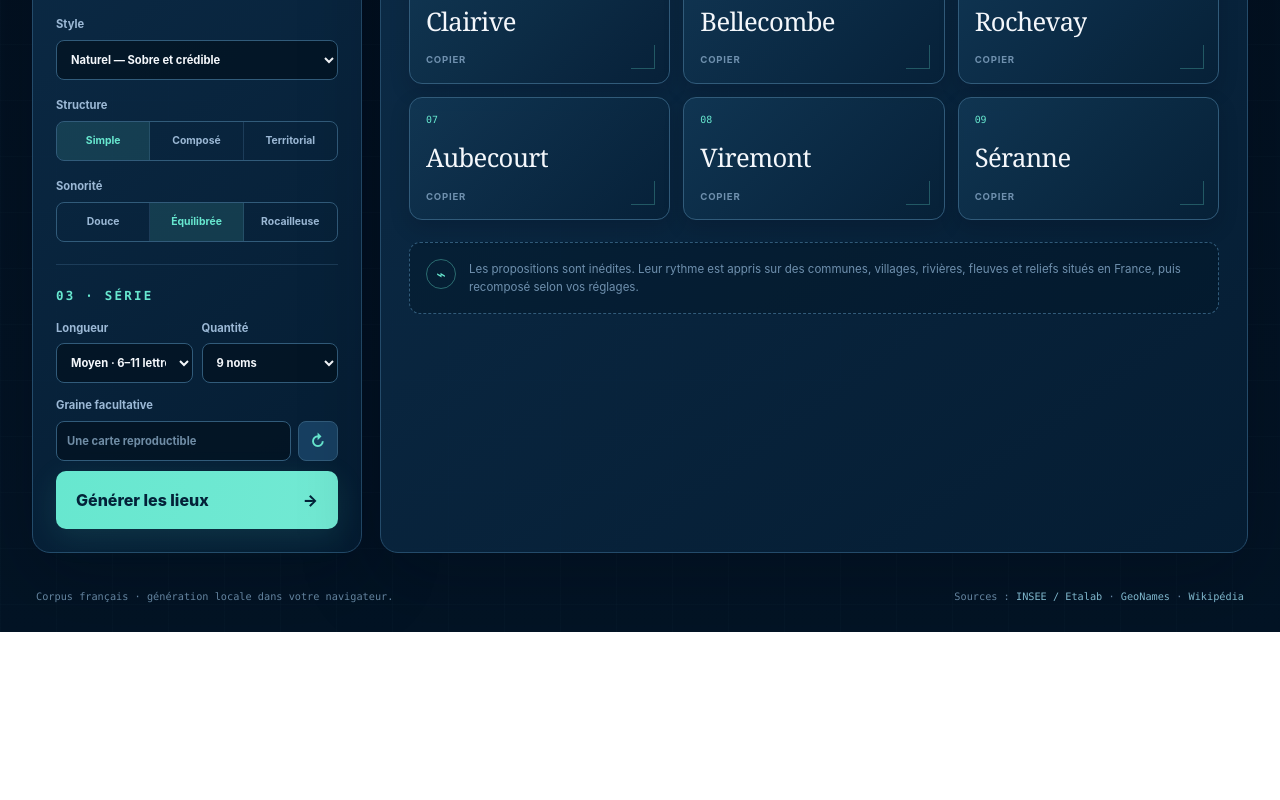
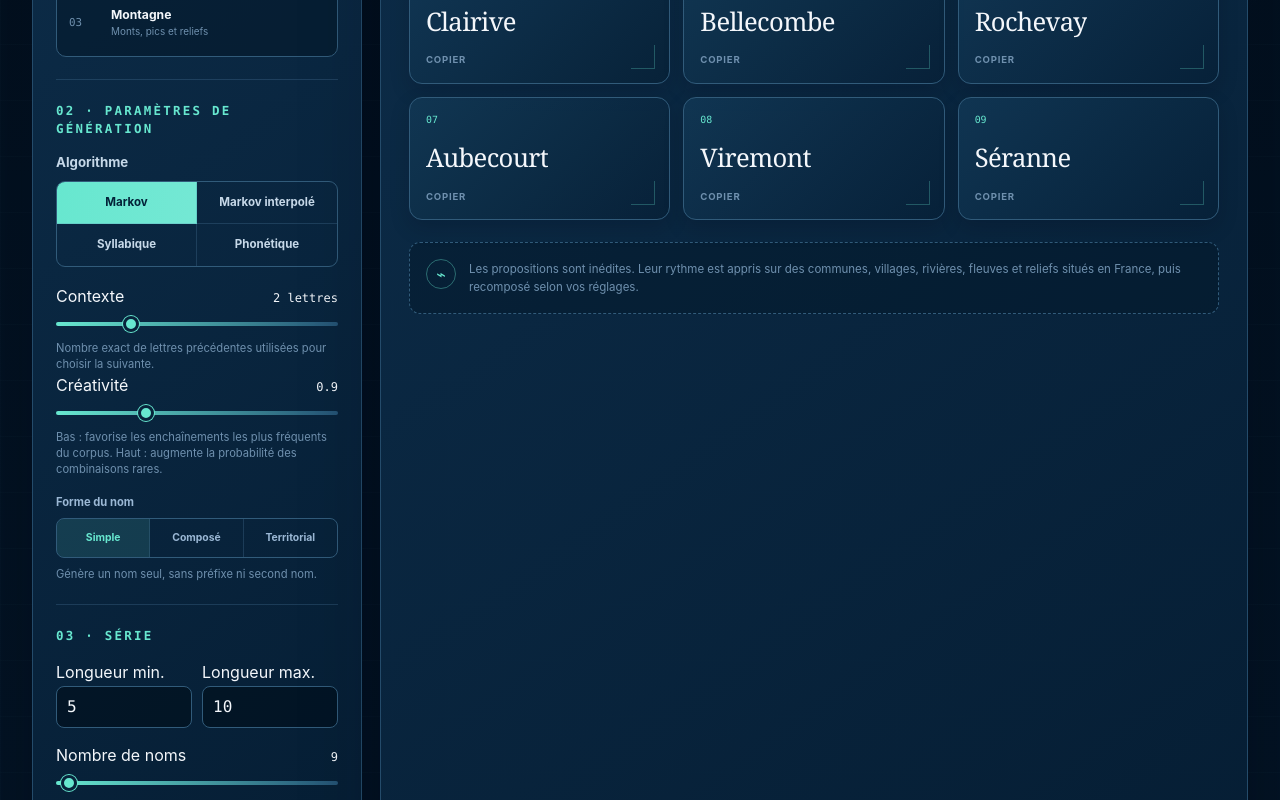
Before and after one commit to AlexandreDor/atelier-des-mots, a Next.js app: page /lieux in a window 1280 px wide. Shown: the part 740-1540 px from the top of the page. Before the commit the page ends 1372 px from the top, so only its background shows below. Built offline with nearby package versions, Linux system fonts and the light colour scheme.

Commit message:
Clarifie les réglages du générateur de lieux

```diff
--- a/app/lieux/page.tsx
+++ b/app/lieux/page.tsx
@@ -4,17 +4,16 @@ import Link from "next/link";
 import { useMemo, useState } from "react";
 import placeDictionaryData from "../data/place-dictionaries.json";
 import {
+  Algorithm,
   GeneratorConfig,
   WeightedSource,
   generateBatch,
   prepareModel,
 } from "../generator";
 
+type PlaceLanguage = "fr";
 type PlaceType = "settlement" | "water" | "mountain";
-type PlaceStyle = "natural" | "heritage" | "legendary";
 type PlaceStructure = "simple" | "compound" | "territorial";
-type PlaceSound = "soft" | "balanced" | "rugged";
-type PlaceLength = "short" | "medium" | "long";
 
 type Dictionary = {
   id: string;
@@ -23,6 +22,18 @@ type Dictionary = {
 };
 
 const PLACE_DICTIONARIES = placeDictionaryData as Dictionary[];
+
+const LANGUAGE_OPTIONS: {
+  id: PlaceLanguage;
+  label: string;
+  detail: string;
+}[] = [
+  {
+    id: "fr",
+    label: "Français",
+    detail: "Noms en français · lieux situés en France",
+  },
+];
 
 const TYPE_OPTIONS: {
   id: PlaceType;
@@ -50,29 +61,27 @@ const TYPE_OPTIONS: {
   },
 ];
 
-const STYLE_OPTIONS: { id: PlaceStyle; label: string; help: string }[] = [
-  { id: "natural", label: "Naturel", help: "Sobre et crédible" },
-  { id: "heritage", label: "Patrimonial", help: "Ancien et régional" },
-  { id: "legendary", label: "Légendaire", help: "Évocateur, sans quitter le français" },
+const STRUCTURE_OPTIONS: {
+  id: PlaceStructure;
+  label: string;
+  help: string;
+}[] = [
+  {
+    id: "simple",
+    label: "Simple",
+    help: "Génère un nom seul, sans préfixe ni second nom.",
+  },
+  {
+    id: "compound",
+    label: "Composé",
+    help: "Ajoute une forme française adaptée au lieu, comme « Mont », « Val » ou « Rivière de ».",
+  },
+  {
+    id: "territorial",
+    label: "Territorial",
+    help: "Associe deux noms avec une liaison géographique, comme « sur », « de » ou un trait d’union.",
+  },
 ];
-
-const STRUCTURE_OPTIONS: { id: PlaceStructure; label: string }[] = [
-  { id: "simple", label: "Simple" },
-  { id: "compound", label: "Composé" },
-  { id: "territorial", label: "Territorial" },
-];
-
-const SOUND_OPTIONS: { id: PlaceSound; label: string }[] = [
-  { id: "soft", label: "Douce" },
-  { id: "balanced", label: "Équilibrée" },
-  { id: "rugged", label: "Rocailleuse" },
-];
-
-const LENGTHS: Record<PlaceLength, { min: number; max: number; label: string }> = {
-  short: { min: 4, max: 7, label: "Court" },
-  medium: { min: 6, max: 11, label: "Moyen" },
-  long: { min: 9, max: 15, label: "Long" },
-};
 
 const INITIAL_RESULTS = [
   "Valebrune",
@@ -93,6 +102,10 @@ function createSeed() {
     return `carte-${values[0].toString(36)}-${values[1].toString(36)}`;
   }
   return `carte-${Date.now().toString(36)}`;
+}
+
+function normalizeGenerationCount(value: number) {
+  return Math.min(300, Math.max(3, Math.round(value / 3) * 3));
 }
 
 function seededRandom(seed: string) {
@@ -131,22 +144,17 @@ function dictionary(id: string, weight = 1): WeightedSource {
   return { ...source, weight };
 }
 
-function sourcesFor(type: PlaceType, style: PlaceStyle) {
+function sourcesFor(type: PlaceType) {
   if (type === "settlement") {
-    return style === "heritage"
-      ? [
-          dictionary("fr-lieux-villages", 1.5),
-          dictionary("fr-lieux-villes", 0.6),
-        ]
-      : [
-          dictionary("fr-lieux-villes", style === "legendary" ? 0.8 : 1.2),
-          dictionary("fr-lieux-villages", 1),
-        ];
+    return [
+      dictionary("fr-lieux-villes", 1.2),
+      dictionary("fr-lieux-villages", 1),
+    ];
   }
   if (type === "water") {
     return [
-      dictionary("fr-lieux-rivieres", style === "natural" ? 1.3 : 1),
-      dictionary("fr-lieux-fleuves", style === "heritage" ? 1.2 : 0.8),
+      dictionary("fr-lieux-rivieres", 1.3),
+      dictionary("fr-lieux-fleuves", 0.8),
     ];
   }
   return [dictionary("fr-lieux-montagnes")];
@@ -156,7 +164,6 @@ function formatPlaceName(
   core: string,
   companion: string,
   type: PlaceType,
-  style: PlaceStyle,
   structure: PlaceStructure,
   random: () => number,
 ) {
@@ -167,12 +174,17 @@ function formatPlaceName(
 
   if (type === "settlement") {
     if (structure === "compound") {
-      const prefixes =
-        style === "legendary"
-          ? ["Belle", "Clair", "Haut", "Roche", "Val"]
-          : style === "heritage"
-            ? ["Saint", "Sainte", "Mont", "Château", "Villiers"]
-            : ["Bel", "Val", "Mont", "Bois", "Font"];
+      const prefixes = [
+        "Bel",
+        "Belle",
+        "Bois",
+        "Font",
+        "Mont",
+        "Roche",
+        "Saint",
+        "Sainte",
+        "Val",
+      ];
       return `${pick(prefixes, random)}-${first}`;
     }
     const links = [
@@ -186,24 +198,32 @@ function formatPlaceName(
 
   if (type === "water") {
     if (structure === "compound") {
-      const forms =
-        style === "heritage"
-          ? ["Gave de", "Bief de", "Rivière de", "Ruisseau de"]
-          : style === "legendary"
-            ? ["Eaux de", "Torrent de", "Grande", "Sombre"]
-            : ["Rivière de", "Ruisseau de", "Bras de", "Cours de"];
+      const forms = [
+        "Bief de",
+        "Bras de",
+        "Gave de",
+        "Rivière de",
+        "Ruisseau de",
+        "Torrent de",
+      ];
       return `${pick(forms, random)} ${first}`;
     }
     return `${first} de ${second}`;
   }
 
   if (structure === "compound") {
-    const forms =
-      style === "legendary"
-        ? ["Dent de", "Aiguille de", "Roc de", "Cime de"]
-        : style === "heritage"
-          ? ["Mont", "Puy", "Pic de", "Pointe de"]
-          : ["Mont", "Pic de", "Sommet de", "Crêt de"];
+    const forms = [
+      "Aiguille de",
+      "Cime de",
+      "Crêt de",
+      "Dent de",
+      "Mont",
+      "Pic de",
+      "Pointe de",
+      "Puy",
+      "Roc de",
+      "Sommet de",
+    ];
     return `${pick(forms, random)} ${first}`;
   }
   return `${first}-${second}`;
@@ -211,33 +231,35 @@ function formatPlaceName(
 
 function buildNames({
   type,
-  style,
   structure,
-  sound,
-  length,
+  algorithm,
+  order,
+  temperature,
+  interpolation,
+  minLength,
+  maxLength,
   count,
   seed,
 }: {
   type: PlaceType;
-  style: PlaceStyle;
   structure: PlaceStructure;
-  sound: PlaceSound;
-  length: PlaceLength;
+  algorithm: Algorithm;
+  order: number;
+  temperature: number;
+  interpolation: number;
+  minLength: number;
+  maxLength: number;
   count: number;
   seed: string;
 }) {
-  const lengthRange = LENGTHS[length];
-  const temperature =
-    sound === "soft" ? 0.72 : sound === "rugged" ? 1.12 : 0.9;
-  const order = sound === "rugged" ? 2 : 3;
   const config: GeneratorConfig = {
-    algorithm: sound === "soft" ? "phonetic" : "interpolated",
+    algorithm,
     order,
     temperature,
-    interpolation: style === "natural" ? 0.78 : 0.62,
-    minLength: lengthRange.min,
-    maxLength: lengthRange.max,
-    count: Math.max(36, count * 4),
+    interpolation,
+    minLength,
+    maxLength,
+    count: Math.max(36, Math.min(1200, count * 4)),
     seed,
     constraints: {
       startsWith: "",
@@ -247,10 +269,14 @@ function buildNames({
       allowDictionaryWords: false,
     },
   };
-  const model = prepareModel(sourcesFor(type, style), config);
+  const model = prepareModel(sourcesFor(type), config);
   const cores = generateBatch(model, config);
-  const random = seededRandom(`${seed}:${type}:${style}:${structure}:${sound}`);
+  const random = seededRandom(
+    `${seed}:${type}:${structure}:${algorithm}:${order}:${temperature}:${interpolation}`,
+  );
   const names = new Set<string>();
+
+  if (cores.length === 0) return [];
 
   for (let index = 0; index < cores.length && names.size < count; index += 1) {
     const companion = cores[(index + 5) % cores.length] ?? cores[0];
@@ -259,7 +285,6 @@ function buildNames({
         cores[index],
         companion,
         type,
-        style,
         structure,
         random,
       ),
@@ -269,14 +294,19 @@ function buildNames({
 }
 
 export default function PlacesPage() {
+  const [language, setLanguage] = useState<PlaceLanguage>("fr");
   const [type, setType] = useState<PlaceType>("settlement");
-  const [style, setStyle] = useState<PlaceStyle>("natural");
   const [structure, setStructure] = useState<PlaceStructure>("simple");
-  const [sound, setSound] = useState<PlaceSound>("balanced");
-  const [length, setLength] = useState<PlaceLength>("medium");
+  const [algorithm, setAlgorithm] = useState<Algorithm>("markov");
+  const [order, setOrder] = useState(2);
+  const [temperature, setTemperature] = useState(0.9);
+  const [interpolation, setInterpolation] = useState(0.7);
+  const [minLength, setMinLength] = useState(5);
+  const [maxLength, setMaxLength] = useState(10);
   const [count, setCount] = useState(9);
   const [seed, setSeed] = useState("");
   const [lastSeed, setLastSeed] = useState("");
+  const [seedCopied, setSeedCopied] = useState(false);
   const [results, setResults] = useState(INITIAL_RESULTS);
   const [copiedName, setCopiedName] = useState<string | null>(null);
   const selectedType = useMemo(
@@ -285,12 +315,15 @@ export default function PlacesPage() {
   );
   const corpusSize = useMemo(
     () =>
-      sourcesFor(type, style).reduce(
+      sourcesFor(type).reduce(
         (total, source) => total + source.words.length,
         0,
       ),
-    [type, style],
+    [type],
   );
+  const selectedStructure =
+    STRUCTURE_OPTIONS.find((option) => option.id === structure) ??
+    STRUCTURE_OPTIONS[0];
 
   function generate() {
     const resolvedSeed = seed.trim() || createSeed();
@@ -298,10 +331,13 @@ export default function PlacesPage() {
     setResults(
       buildNames({
         type,
-        style,
         structure,
-        sound,
-        length,
+        algorithm,
+        order,
+        temperature,
+        interpolation,
+        minLength,
+        maxLength,
         count,
         seed: resolvedSeed,
       }),
@@ -321,14 +357,37 @@ export default function PlacesPage() {
     }
   }
 
+  async function copyLastSeed() {
+    if (!lastSeed) return;
+    try {
+      await navigator.clipboard.writeText(lastSeed);
+      setSeedCopied(true);
+      window.setTimeout(() => setSeedCopied(false), 1800);
+    } catch {
+      setSeedCopied(false);
+    }
+  }
+
   function randomize() {
     const random = seededRandom(createSeed());
+    const nextAlgorithm = pick<Algorithm>(
+      ["markov", "interpolated", "syllabic", "phonetic"],
+      random,
+    );
+    const nextMinimum = pick([3, 4, 5, 6, 7], random);
     setType(pick(TYPE_OPTIONS, random).id);
-    setStyle(pick(STYLE_OPTIONS, random).id);
     setStructure(pick(STRUCTURE_OPTIONS, random).id);
-    setSound(pick(SOUND_OPTIONS, random).id);
-    setLength(pick(Object.keys(LENGTHS) as PlaceLength[], random));
-    setCount(pick([6, 9, 12], random));
+    setAlgorithm(nextAlgorithm);
+    setOrder(
+      nextAlgorithm === "syllabic"
+        ? 2
+        : Math.floor(random() * (nextAlgorithm === "phonetic" ? 3 : 5)) + 1,
+    );
+    setTemperature(Number((0.5 + random() * 1.3).toFixed(1)));
+    setInterpolation(Number((0.15 + random() * 0.8).toFixed(2)));
+    setMinLength(nextMinimum);
+    setMaxLength(Math.min(20, nextMinimum + pick([3, 4, 5, 6, 7], random)));
+    setCount(pick([6, 9, 12, 18, 30], random));
     setSeed("");
   }
 
@@ -367,9 +426,31 @@ export default function PlacesPage() {
           <aside className="places-controls">
             <div className="places-control-section">
               <div className="places-section-heading">
-                <span className="section-index">01 · Nature du lieu</span>
+                <span className="section-index">01 · Source</span>
                 <strong>{corpusSize.toLocaleString("fr-FR")} sources</strong>
               </div>
+              <label className="places-field places-language">
+                <span>Langue</span>
+                <select
+                  value={language}
+                  onChange={(event) =>
+                    setLanguage(event.target.value as PlaceLanguage)
+                  }
+                >
+                  {LANGUAGE_OPTIONS.map((option) => (
+                    <option value={option.id} key={option.id}>
+                      {option.label}
+                    </option>
+                  ))}
+                </select>
+                <small>
+                  {
+                    LANGUAGE_OPTIONS.find((option) => option.id === language)
+                      ?.detail
+                  }
+                </small>
+              </label>
+              <span className="places-label">Nature du lieu</span>
               <div className="place-type-grid" role="radiogroup" aria-label="Type de lieu">
                 {TYPE_OPTIONS.map((option) => (
                   <button
@@ -388,23 +469,132 @@ export default function PlacesPage() {
               </div>
             </div>
 
-            <div className="places-control-section places-settings">
-              <span className="section-index">02 · Caractère</span>
-              <label className="places-field">
-                <span>Style</span>
-                <select
-                  value={style}
-                  onChange={(event) => setStyle(event.target.value as PlaceStyle)}
+            <div className="places-control-section places-model-settings">
+              <span className="section-index">02 · Paramètres de génération</span>
+              <span className="field-label">Algorithme</span>
+              <div className="segmented" role="group" aria-label="Algorithme">
+                <button
+                  type="button"
+                  className={algorithm === "markov" ? "active" : ""}
+                  onClick={() => setAlgorithm("markov")}
+                  aria-pressed={algorithm === "markov"}
                 >
-                  {STYLE_OPTIONS.map((option) => (
-                    <option value={option.id} key={option.id}>
-                      {option.label} — {option.help}
-                    </option>
-                  ))}
-                </select>
-              </label>
-              <span className="places-label">Structure</span>
-              <div className="places-segmented" role="group" aria-label="Structure">
+                  Markov
+                </button>
+                <button
+                  type="button"
+                  className={algorithm === "interpolated" ? "active" : ""}
+                  onClick={() => setAlgorithm("interpolated")}
+                  aria-pressed={algorithm === "interpolated"}
+                >
+                  Markov interpolé
+                </button>
+                <button
+                  type="button"
+                  className={algorithm === "syllabic" ? "active" : ""}
+                  onClick={() => setAlgorithm("syllabic")}
+                  aria-pressed={algorithm === "syllabic"}
+                >
+                  Syllabique
+                </button>
+                <button
+                  type="button"
+                  className={algorithm === "phonetic" ? "active" : ""}
+                  onClick={() => {
+                    setAlgorithm("phonetic");
+                    setOrder((current) => Math.min(current, 3));
+                  }}
+                  aria-pressed={algorithm === "phonetic"}
+                >
+                  Phonétique
+                </button>
+              </div>
+
+              <div className={algorithm === "syllabic" ? "muted-control" : ""}>
+                <div className="label-row">
+                  <label htmlFor="places-order">
+                    {algorithm === "phonetic"
+                      ? "Contexte phonétique"
+                      : "Contexte"}
+                  </label>
+                  <output htmlFor="places-order">
+                    {order} {algorithm === "phonetic" ? "son" : "lettre"}
+                    {order > 1 ? "s" : ""}
+                  </output>
+                </div>
+                <input
+                  id="places-order"
+                  type="range"
+                  min="1"
+                  max={algorithm === "phonetic" ? "3" : "5"}
+                  step="1"
+                  value={order}
+                  disabled={algorithm === "syllabic"}
+                  onChange={(event) => setOrder(Number(event.target.value))}
+                />
+                <p className="field-help">
+                  {algorithm === "phonetic"
+                    ? "Nombre de groupes sonores précédents utilisés pour choisir le suivant."
+                    : algorithm === "syllabic"
+                      ? "L’algorithme syllabique alterne directement voyelles et consonnes ; le contexte ne s’applique pas."
+                      : algorithm === "interpolated"
+                        ? "Nombre maximal de lettres précédentes prises en compte ; les contextes plus courts restent utilisés en secours."
+                        : "Nombre exact de lettres précédentes utilisées pour choisir la suivante."}
+                </p>
+              </div>
+
+              {algorithm === "interpolated" && (
+                <>
+                  <div className="label-row">
+                    <label htmlFor="places-interpolation">
+                      Fidélité au contexte long
+                    </label>
+                    <output htmlFor="places-interpolation">
+                      {Math.round(interpolation * 100)}%
+                    </output>
+                  </div>
+                  <input
+                    id="places-interpolation"
+                    type="range"
+                    min="0.15"
+                    max="0.95"
+                    step="0.05"
+                    value={interpolation}
+                    onChange={(event) =>
+                      setInterpolation(Number(event.target.value))
+                    }
+                  />
+                  <p className="field-help">
+                    Haut : reproduit davantage les longs enchaînements du
+                    corpus. Bas : mélange davantage les contextes courts.
+                  </p>
+                </>
+              )}
+
+              <div className="label-row">
+                <label htmlFor="places-temperature">Créativité</label>
+                <output htmlFor="places-temperature">
+                  {temperature.toFixed(1)}
+                </output>
+              </div>
+              <input
+                id="places-temperature"
+                type="range"
+                min="0.5"
+                max="1.8"
+                step="0.1"
+                value={temperature}
+                onChange={(event) =>
+                  setTemperature(Number(event.target.value))
+                }
+              />
+              <p className="field-help">
+                Bas : favorise les enchaînements les plus fréquents du corpus.
+                Haut : augmente la probabilité des combinaisons rares.
+              </p>
+
+              <span className="places-label">Forme du nom</span>
+              <div className="places-segmented" role="group" aria-label="Forme du nom">
                 {STRUCTURE_OPTIONS.map((option) => (
                   <button
                     type="button"
@@ -417,60 +607,68 @@ export default function PlacesPage() {
                   </button>
                 ))}
               </div>
-              <span className="places-label">Sonorité</span>
-              <div className="places-segmented" role="group" aria-label="Sonorité">
-                {SOUND_OPTIONS.map((option) => (
-                  <button
-                    type="button"
-                    className={sound === option.id ? "is-active" : ""}
-                    onClick={() => setSound(option.id)}
-                    aria-pressed={sound === option.id}
-                    key={option.id}
-                  >
-                    {option.label}
-                  </button>
-                ))}
-              </div>
+              <p className="field-help">{selectedStructure.help}</p>
             </div>
 
             <div className="places-control-section">
               <span className="section-index">03 · Série</span>
-              <div className="places-series-grid">
-                <label className="places-field">
-                  <span>Longueur</span>
-                  <select
-                    value={length}
+              <div className="length-grid">
+                <label>
+                  Longueur min.
+                  <input
+                    type="number"
+                    min="2"
+                    max={maxLength}
+                    value={minLength}
                     onChange={(event) =>
-                      setLength(event.target.value as PlaceLength)
+                      setMinLength(Math.max(2, Number(event.target.value)))
                     }
-                  >
-                    {Object.entries(LENGTHS).map(([id, option]) => (
-                      <option value={id} key={id}>
-                        {option.label} · {option.min}–{option.max} lettres
-                      </option>
-                    ))}
-                  </select>
+                  />
                 </label>
-                <label className="places-field">
-                  <span>Quantité</span>
-                  <select
-                    value={count}
-                    onChange={(event) => setCount(Number(event.target.value))}
-                  >
-                    <option value="6">6 noms</option>
-                    <option value="9">9 noms</option>
-                    <option value="12">12 noms</option>
-                  </select>
+                <label>
+                  Longueur max.
+                  <input
+                    type="number"
+                    min={minLength}
+                    max="20"
+                    value={maxLength}
+                    onChange={(event) =>
+                      setMaxLength(
+                        Math.max(
+                          minLength,
+                          Math.min(20, Number(event.target.value)),
+                        ),
+                      )
+                    }
+                  />
                 </label>
               </div>
-              <label className="places-field places-seed">
-                <span>Graine facultative</span>
+              <div className="label-row">
+                <label htmlFor="places-count">Nombre de noms</label>
+                <output htmlFor="places-count">{count}</output>
+              </div>
+              <input
+                id="places-count"
+                type="range"
+                min="3"
+                max="300"
+                step="3"
+                value={count}
+                onChange={(event) =>
+                  setCount(normalizeGenerationCount(Number(event.target.value)))
+                }
+              />
+              <div className="seed-field">
+                <label htmlFor="places-seed">Graine reproductible</label>
                 <div>
                   <input
+                    id="places-seed"
+                    type="text"
                     value={seed}
                     onChange={(event) => setSeed(event.target.value)}
-                    placeholder="Une carte reproductible"
+                    placeholder="Vide = nouvelle graine aléatoire"
                     spellCheck={false}
+                    autoComplete="off"
                   />
                   <button
                     type="button"
@@ -480,7 +678,33 @@ export default function PlacesPage() {
                     ↻
                   </button>
                 </div>
-              </label>
+                <p className="field-help">
+                  Laissez vide pour une nouvelle série aléatoire à chaque
+                  génération. Saisissez une graine pour reproduire une série.
+                </p>
+                {lastSeed && (
+                  <div className="used-seed" aria-live="polite">
+                    <span>
+                      <small>Graine utilisée</small>
+                      <code>{lastSeed}</code>
+                    </span>
+                    <button
+                      type="button"
+                      onClick={() => setSeed(lastSeed)}
+                      title="Réutiliser cette graine"
+                    >
+                      Réutiliser
+                    </button>
+                    <button
+                      type="button"
+                      onClick={copyLastSeed}
+                      title="Copier cette graine"
+                    >
+                      {seedCopied ? "Copiée ✓" : "Copier"}
+                    </button>
+                  </div>
+                )}
+              </div>
               <button className="generate-button" type="button" onClick={generate}>
                 <span>Générer les lieux</span>
                 <span aria-hidden="true">→</span>
```
